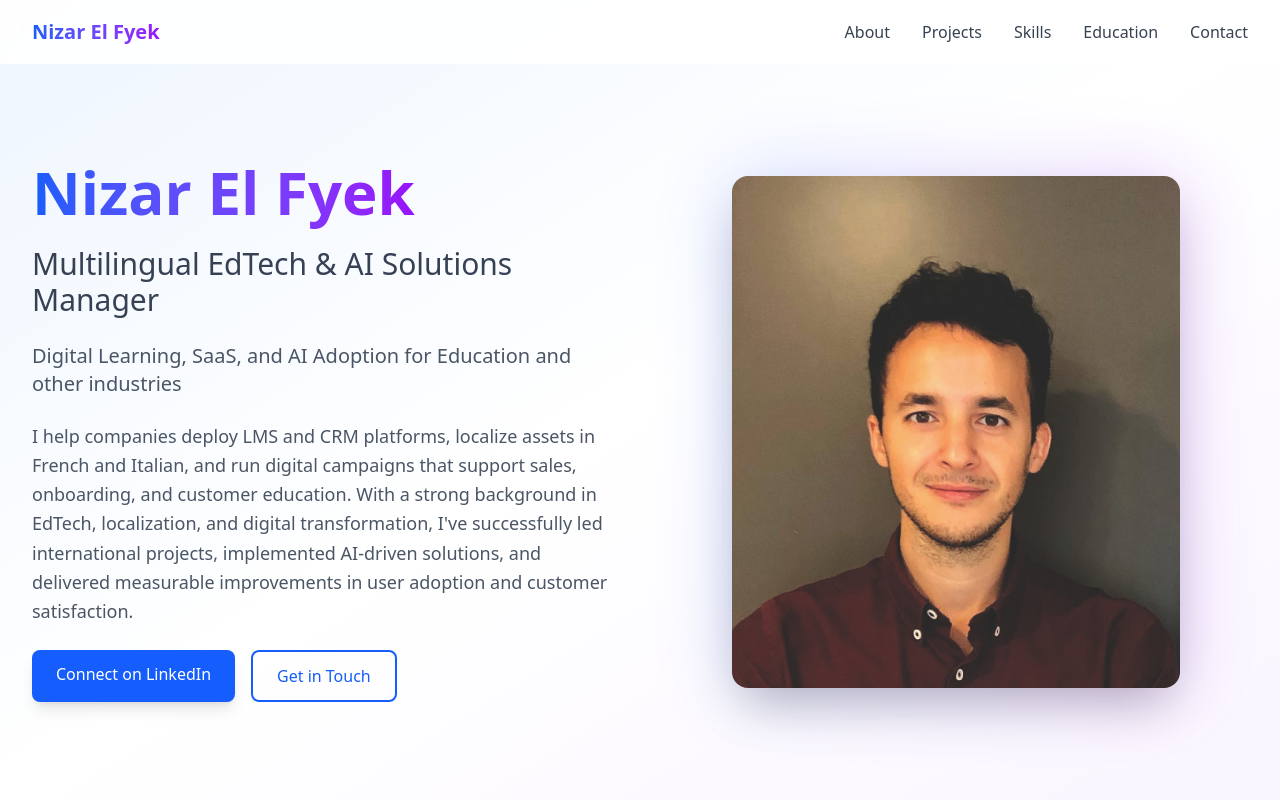
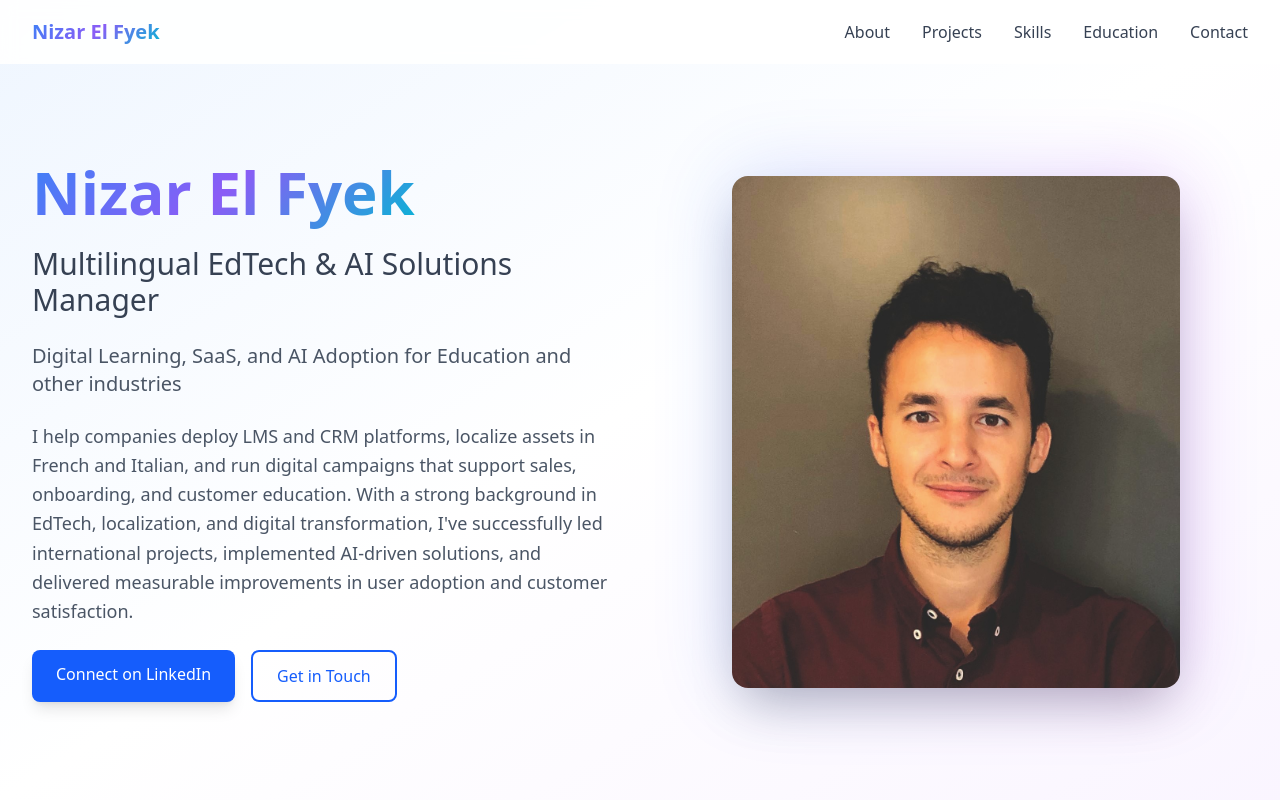
Before and after one commit to nizar-efk95/nizar-portfolio, a React (Vite) app: page / in a window 1280 px wide. Shown: the top 800 px of the page. Built offline with nearby package versions, Linux system fonts and the light colour scheme.

Commit message:
Update index.css

```diff
--- a/src/index.css
+++ b/src/index.css
@@ -12,6 +12,10 @@
 
 @layer utilities {
   .text-gradient {
-    @apply bg-clip-text text-transparent bg-gradient-to-r from-blue-600 to-purple-600;
-  }
+  background: linear-gradient(135deg, #3b82f6 0%, #8b5cf6 50%, #06b6d4 100%);
+  -webkit-background-clip: text;
+  -webkit-text-fill-color: transparent;
+  background-clip: text;
+ }
+
 }
```
